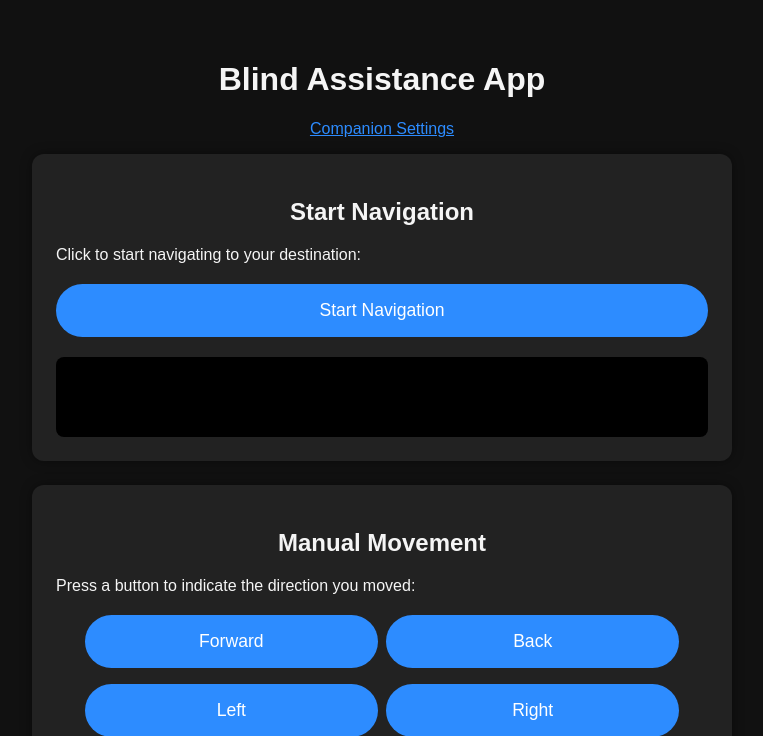
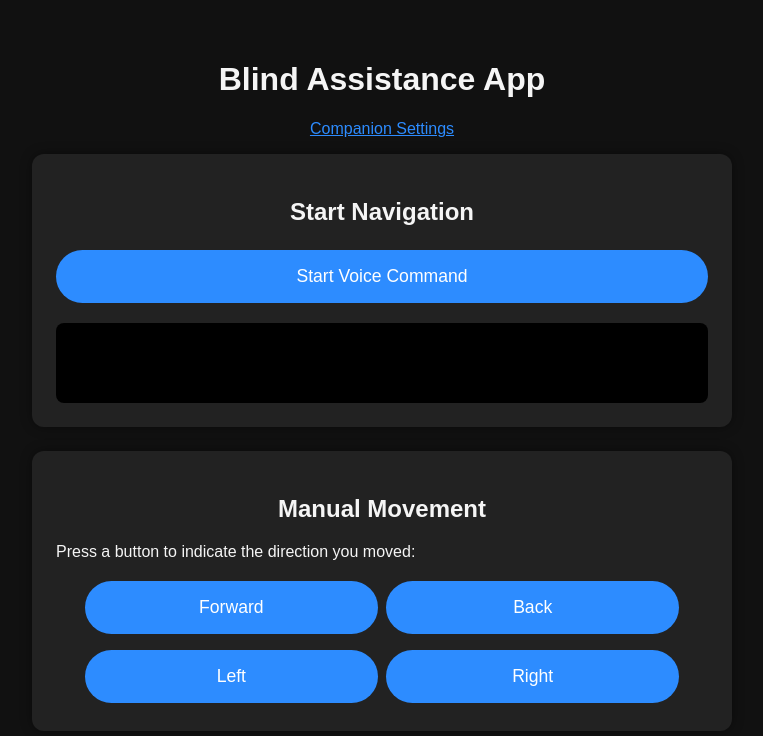
Before and after one commit to eli-lawrence/cpts484-TheiaProject, a Flask app: page / in a window 1280 px wide. Shown: the top 736 px of the page, without its empty margins (258-1021 px from the left). Run offline with Flask 3, Linux system fonts and the light colour scheme.

Commit message:
changed some html

```diff
--- a/Phase 2/Templates/index.html
+++ b/Phase 2/Templates/index.html
@@ -75,9 +75,8 @@
 
       <div class="card">
         <h2>Start Navigation</h2>
-        <p>Click to start navigating to your destination:</p>
         <button class="btn btn-primary" onclick="startNav()">
-          Start Navigation
+          Start Voice Command
         </button>
         <div id="status" class="status" aria-live="polite"></div>
       </div>
```
